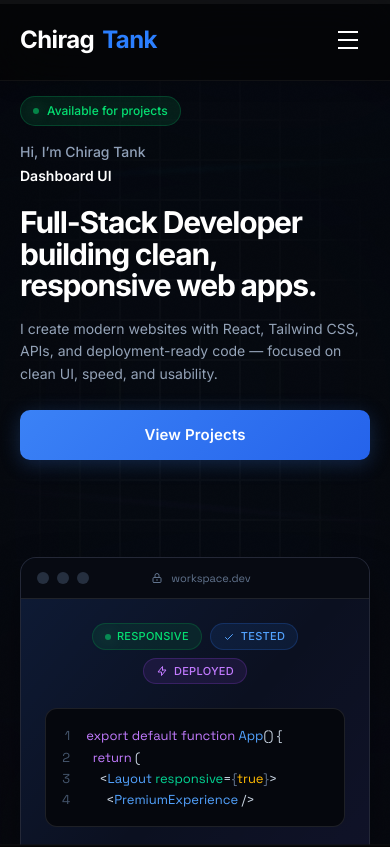
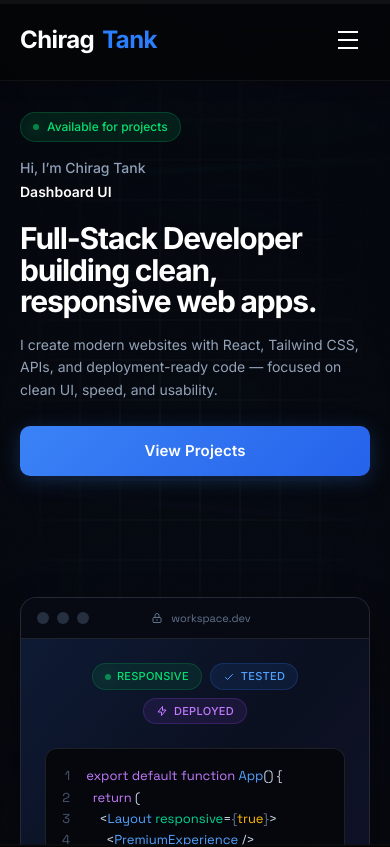
Before and after one commit to justin1045/portfolio_2, a React (Vite) app: page / in a window 390 px wide. Shown: the top 847 px of the page. Built offline with nearby package versions, Linux system fonts and the light colour scheme.

Commit message:
make it more mobile friendly

```diff
--- a/src/components/section/Home.jsx
+++ b/src/components/section/Home.jsx
@@ -108,8 +108,8 @@ function Home() {
       glowPosition="center"
     >
 
-      <div className="w-full h-full pt-24 sm:pt-32 lg:pt-40 pb-12 lg:pb-24 flex items-center">
-        <div className="grid grid-cols-1 lg:grid-cols-2 gap-2 sm:gap-8 lg:gap-16 items-center w-full">
+      <div className="w-full h-full pt-28 lg:pt-40 pb-12 lg:pb-24 flex items-center">
+        <div className="grid grid-cols-1 lg:grid-cols-2 gap-8 lg:gap-16 items-center w-full">
 
           {/* ── Left Column: Content ── */}
           <div className="w-full order-1">
```
